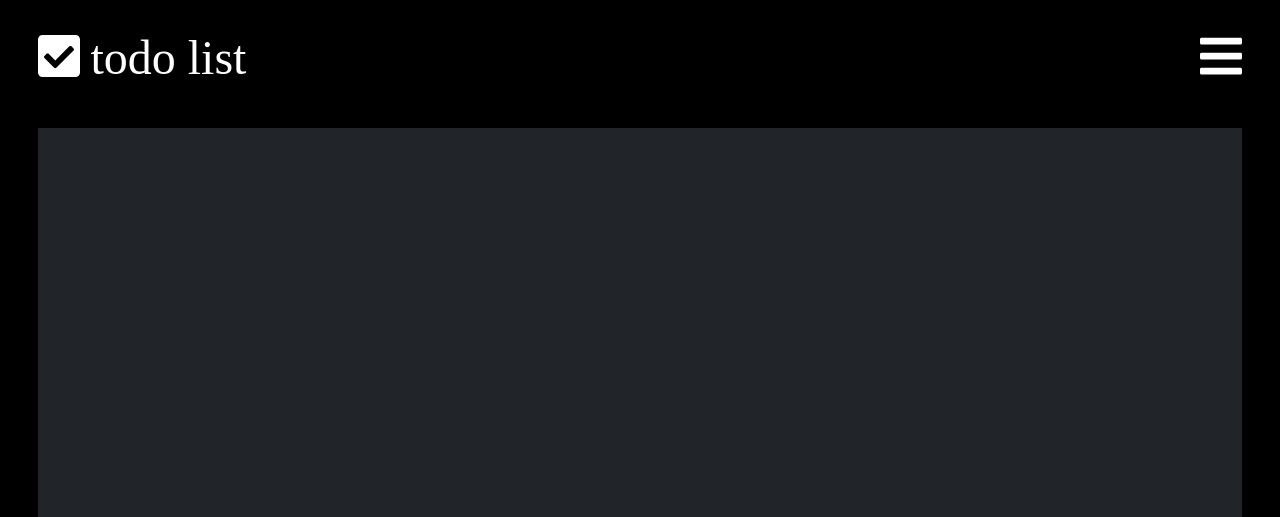
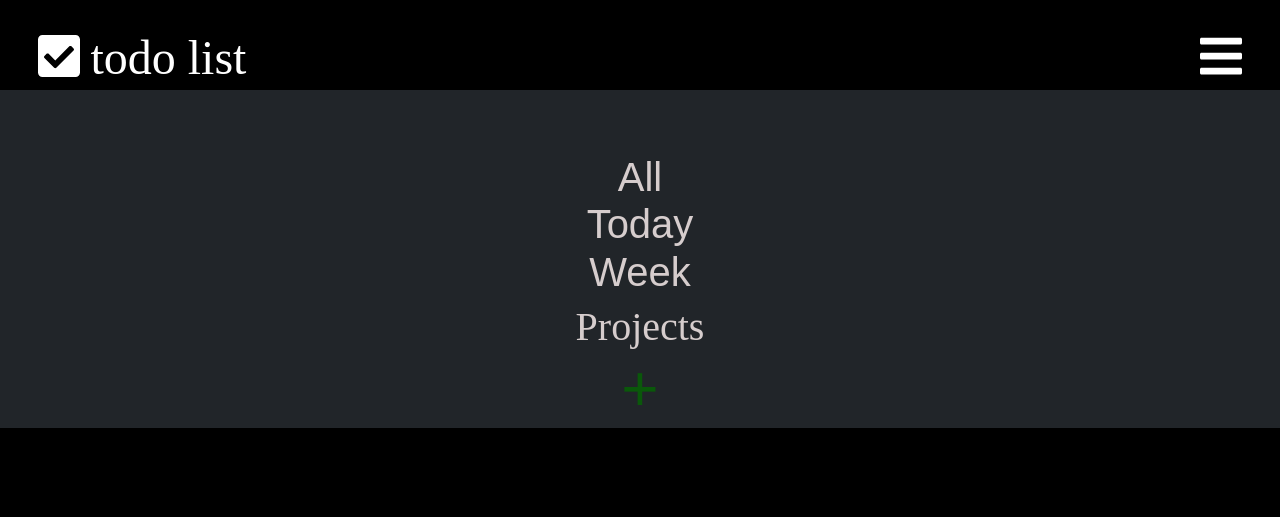
Before and after one commit to Michaelleojacob/todo, a website built with webpack: page src/template.html in a window 1280 px wide. Shown: the top 517 px of the page. Built offline with nearby package versions, Linux system fonts and the light colour scheme.

Commit message:
I think sidebar/burger menu is looking good. The looks are definitely there. Just need functionality now. Also changed how some things interact. I think the burger dropdown will not block the maincontent display area. That is the direction I want to go right now. We will try it out

```diff
--- a/src/burger/burger.css
+++ b/src/burger/burger.css
@@ -0,0 +1,33 @@
+.burgDiv {
+	display: flex;
+	background: #212529;
+	height: fit-content;
+	width: 100%;
+	margin-bottom: 8%;
+	justify-content: center;
+	align-content: center;
+}
+
+.burgwrap {
+	display: flex;
+	justify-content: center;
+	align-items: center;
+	flex-flow: column nowrap;
+	margin-top: 5%;
+}
+
+.navbtn {
+	display: flex;
+	font-size: 40px;
+	margin: 1%;
+	color: rgb(214, 205, 205);
+}
+
+.projecttext {
+	margin-top: 5%;
+}
+
+.projectBtn {
+	font-size: 4rem;
+	color: rgb(10, 88, 10);
+}
--- a/src/burger/burger.js
+++ b/src/burger/burger.js
@@ -1,15 +1,50 @@
 import './burger.css';
 
-export default function myburger(parent) {
+export default function myburger(bicon, container) {
 	const burger = {
 		init: function () {
-			this.createBurgEvent();
+			this.createBurgDiv();
+			this.renderButtons();
+		},
+		createBurgDiv: function () {
+			this.burgDiv = document.createElement('div');
+			this.burgDiv.classList.add('burgDiv');
+			container.appendChild(this.burgDiv);
+			this.createBurgerWrapper();
+		},
+		createBurgerWrapper: function () {
+			this.burgwrap = document.createElement('div');
+			this.burgwrap.classList.add('burgwrap');
+			this.burgDiv.appendChild(this.burgwrap);
+		},
+		makeButton: function (elementName, textcontent) {
+			this.elementName = document.createElement('button');
+			this.elementName.classList.add('navbtn', elementName);
+			this.elementName.textContent = textcontent;
+			this.burgwrap.append(this.elementName);
+		},
+		staticProjectText: function () {
+			this.projecttext = document.createElement('div');
+			this.projecttext.classList.add('navbtn', 'projecttext');
+			this.projecttext.textContent = 'Projects';
+			this.burgwrap.appendChild(this.projecttext);
+		},
+		appendProjectstoStaticProjectText: function () {
+			//append projects here;
+		},
+		renderButtons: function () {
+			this.makeButton('allBtn', 'All');
+			this.makeButton('todaybtn', 'Today');
+			this.makeButton('weekbtn', 'Week');
+			this.staticProjectText();
+			this.makeButton('projectBtn', '+');
 		},
 		createBurgEvent: function () {
-			parent.addEventListener('click', this.burgEventLogic);
+			bicon.addEventListener('click', this.burgEventLogic);
 		},
 		burgEventLogic: function (event) {
 			console.log(event);
+			burger.createBurgDiv();
 		},
 	};
 	burger.init();
--- a/src/content/content.css
+++ b/src/content/content.css
@@ -1,7 +1,5 @@
 .content {
 	background: #212529;
-	height: 70vh;
-	width: 94%;
-	margin: 3%;
-	margin-bottom: 8%;
+	height: fit-content;
+	width: 100%;
 }
--- a/src/ui/header/header.js
+++ b/src/ui/header/header.js
@@ -44,7 +44,7 @@ export default function myheader(parent) {
 			this.bicon.classList.add('bicon');
 			this.bicon.innerHTML = `<i class="fas fa-bars"></i>`;
 			this.hwrapper.appendChild(this.bicon);
-			burger(this.bicon);
+			burger(this.bicon, parent);
 		},
 	};
 	return header.init();
```
Also changed, not shown: 1 other file.
